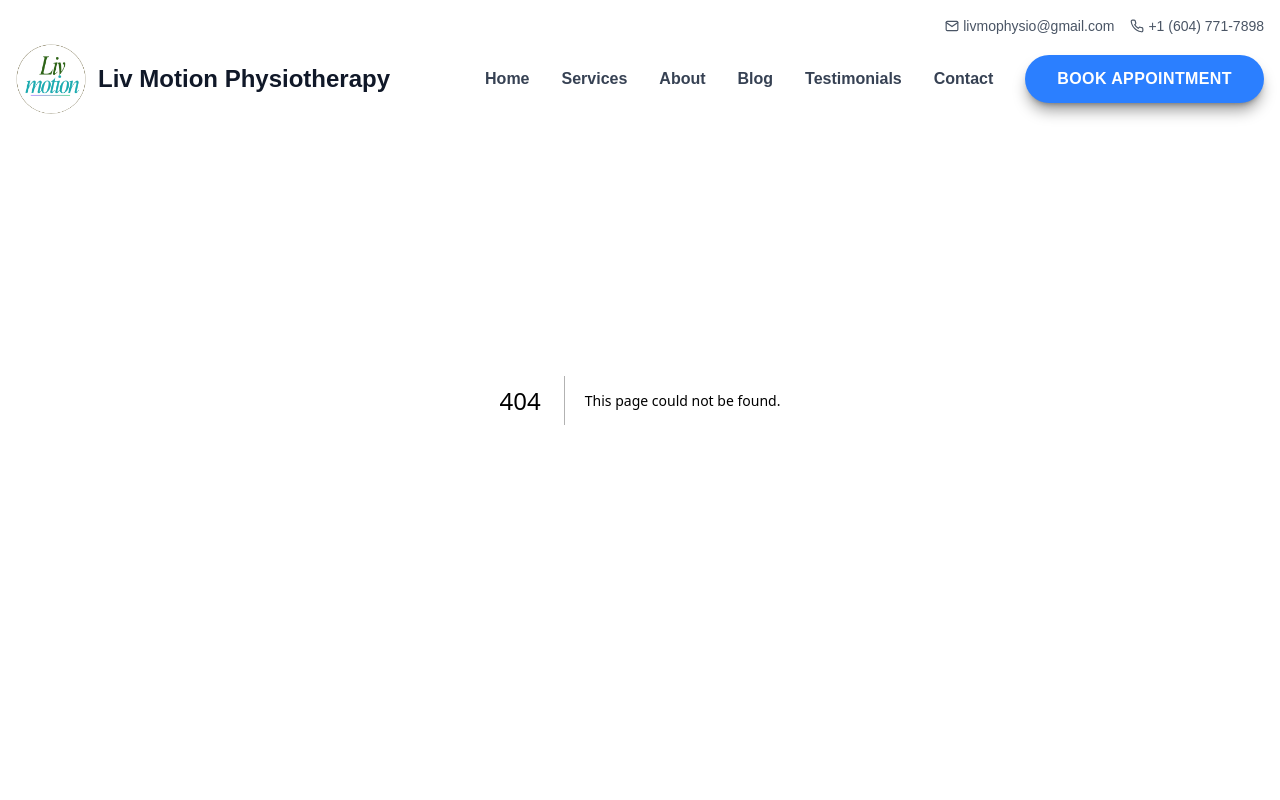
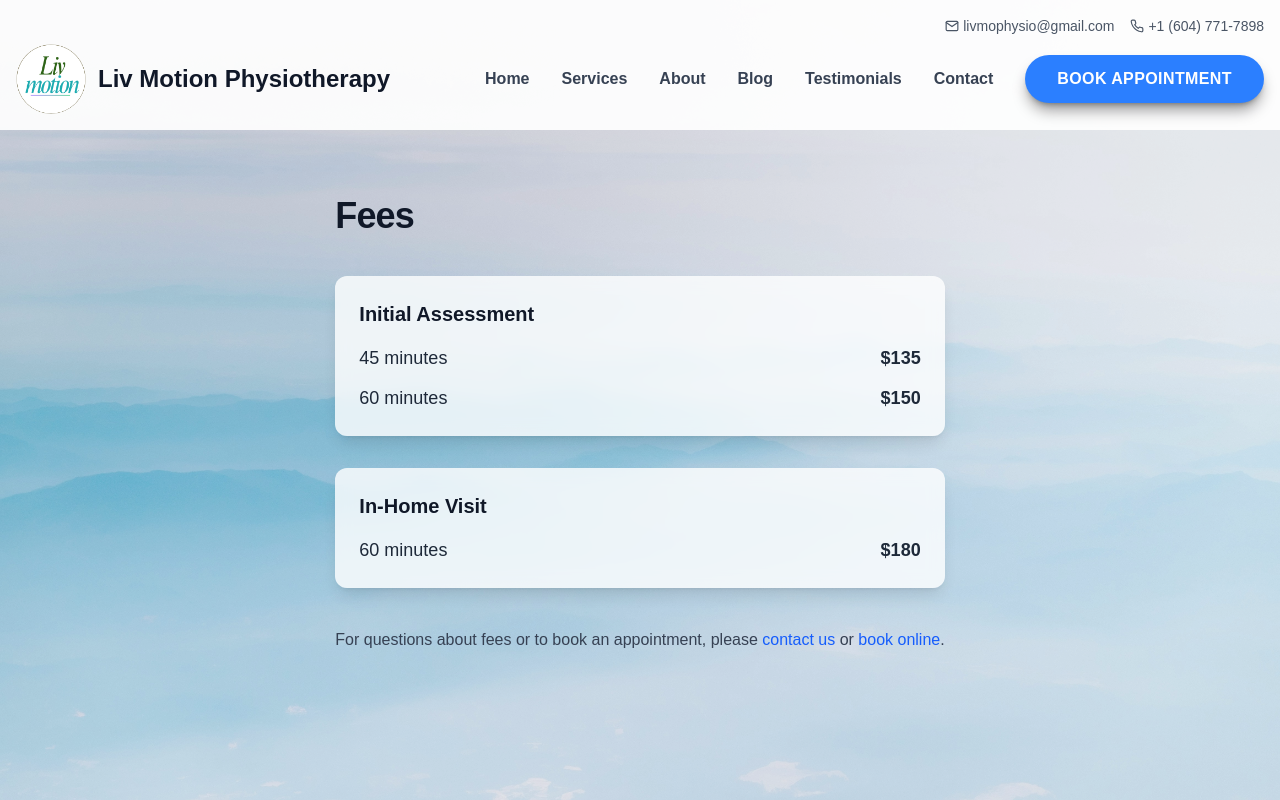
Before and after one commit to cher-kuo/cher-kuo.github.io, a Next.js app: page /fees in a window 1280 px wide. Before the commit this address had no page. Shown: the top 800 px of the page. Built offline with nearby package versions, Linux system fonts and the light colour scheme.

Commit message:
Add Fees page with pricing info and update footer/sitemap

```diff
--- /dev/null
+++ b/src/app/fees/page.tsx
@@ -0,0 +1,74 @@
+import Image from "next/image";
+import type { Metadata } from "next";
+
+export const metadata: Metadata = {
+  title: "Fees - Liv Motion Physiotherapy",
+  description: "View our physiotherapy service fees including initial assessments and in-home visits. Transparent pricing for quality care.",
+  keywords: ["physiotherapy fees", "physiotherapy pricing", "in-home physiotherapy cost", "Vancouver physiotherapy rates"],
+  alternates: {
+    canonical: "/fees",
+  },
+  openGraph: {
+    title: "Fees - Liv Motion Physiotherapy",
+    description: "View our physiotherapy service fees including initial assessments and in-home visits.",
+    url: "https://www.cheriekuo.com/fees",
+    type: "website",
+  },
+};
+
+export default function FeesPage() {
+  return (
+    <main className="relative min-h-screen flex items-center justify-center">
+      <div className="absolute inset-0 -z-10">
+        <Image
+          src="/images/watercolor-mountain-bg.jpg"
+          alt="background"
+          fill
+          className="object-cover object-bottom"
+          priority
+        />
+        <div className="absolute inset-0 bg-white/30" />
+      </div>
+      <div className="mx-auto max-w-4xl px-6 pt-32 pb-24 lg:px-8 lg:pt-40 lg:pb-28">
+        <div className="space-y-10">
+          <h1 className="text-3xl font-semibold tracking-tight text-gray-900 sm:text-4xl">
+            Fees
+          </h1>
+
+          <div className="space-y-8">
+            <div className="rounded-xl bg-white/80 p-6 shadow-lg backdrop-blur-sm">
+              <h2 className="text-xl font-semibold text-gray-900 mb-4">Initial Assessment</h2>
+              <ul className="space-y-3 text-lg text-gray-800">
+                <li className="flex justify-between">
+                  <span>45 minutes</span>
+                  <span className="font-semibold">$135</span>
+                </li>
+                <li className="flex justify-between">
+                  <span>60 minutes</span>
+                  <span className="font-semibold">$150</span>
+                </li>
+              </ul>
+            </div>
+
+            <div className="rounded-xl bg-white/80 p-6 shadow-lg backdrop-blur-sm">
+              <h2 className="text-xl font-semibold text-gray-900 mb-4">In-Home Visit</h2>
+              <ul className="space-y-3 text-lg text-gray-800">
+                <li className="flex justify-between">
+                  <span>60 minutes</span>
+                  <span className="font-semibold">$180</span>
+                </li>
+              </ul>
+            </div>
+          </div>
+
+          <p className="text-gray-700 text-base">
+            For questions about fees or to book an appointment, please{" "}
+            <a href="/contact" className="text-blue-600 hover:underline">contact us</a>{" "}
+            or{" "}
+            <a href="/book-appointment" className="text-blue-600 hover:underline">book online</a>.
+          </p>
+        </div>
+      </div>
+    </main>
+  );
+}
--- a/src/app/sitemap.ts
+++ b/src/app/sitemap.ts
@@ -57,6 +57,12 @@ export default function sitemap(): MetadataRoute.Sitemap {
       priority: 0.6,
     },
     {
+      url: `${baseUrl}/fees`,
+      lastModified: new Date(),
+      changeFrequency: "monthly",
+      priority: 0.7,
+    },
+    {
       url: `${baseUrl}/privacy-policy`,
       lastModified: new Date(),
       changeFrequency: "yearly",
--- a/src/components/layout/Footer.tsx
+++ b/src/components/layout/Footer.tsx
@@ -34,6 +34,7 @@ const Footer = () => {
         { name: 'Home', href: '/' },
         { name: 'Services', href: '/services' },
         { name: 'About', href: '/about' },
+        { name: 'Fees', href: '/fees' },
         { name: 'Blog', href: '/blog' },
         { name: 'Testimonials', href: '/testimonials' },
         { name: 'Contact', href: '/contact' },
```
